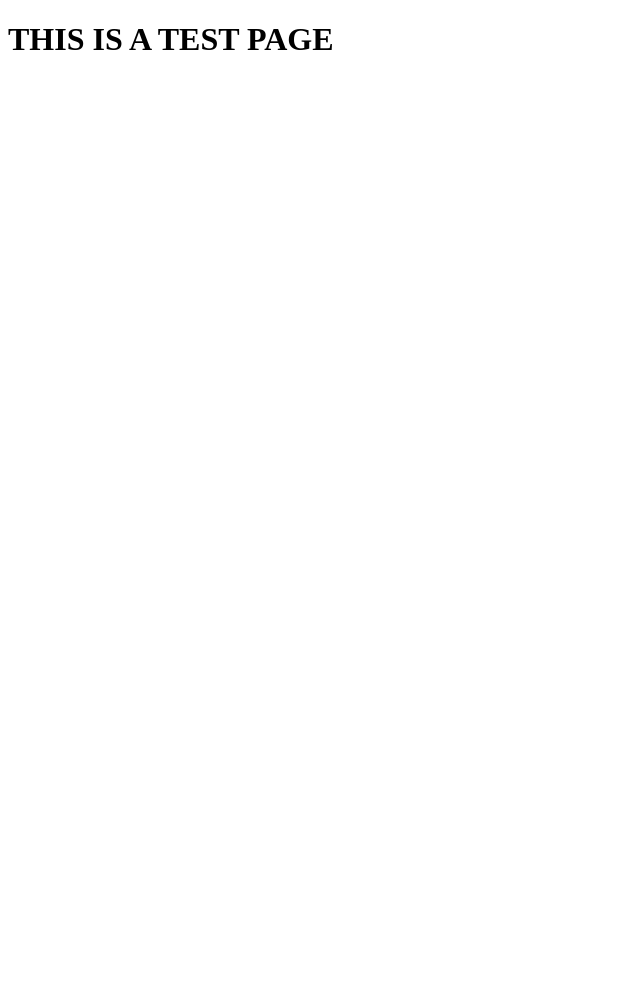
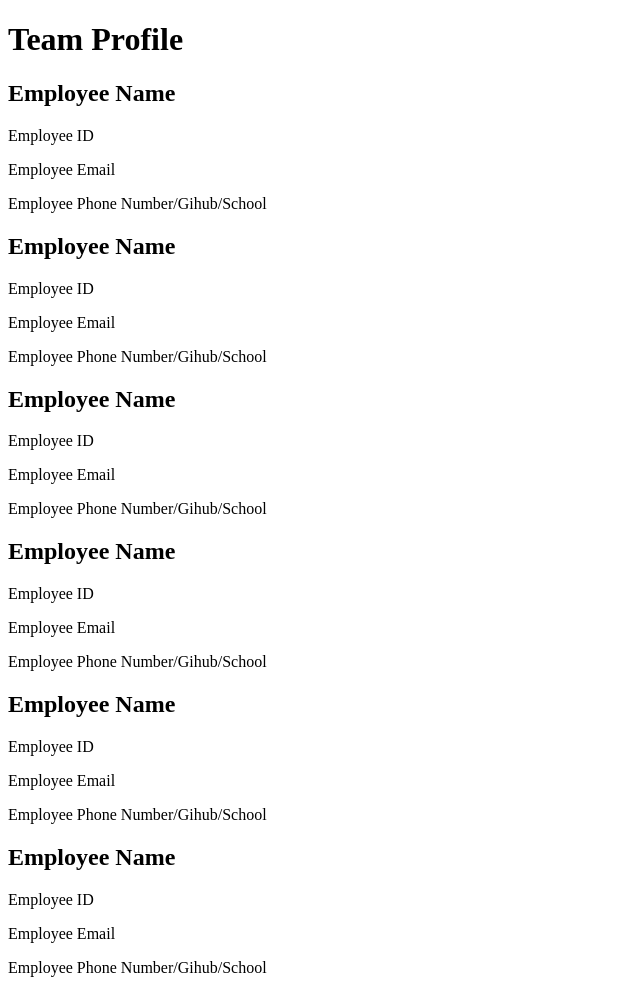
Before and after one commit to MMMPhoto/team-profile-generator, a website: page src/indexTemplate.html in a window 1280 px wide. Shown: the whole page, without its empty margins (0-640 px from the left). Before the commit the page ends 800 px from the top, so only its background shows below. Drawn offline with Linux system fonts and the light colour scheme.

Commit message:
Generate HTML file working w/ inputs

```diff
--- a/index.js
+++ b/index.js
@@ -49,7 +49,6 @@ function userInput(questions, firstTime) {
 
 userInput(questions, firstTime)
 .then((answers) => {
-    createEmployeeList(answers);
     console.log(employeeList);
     fs.writeFile('./dist/index.html', `${generateHTML(employeeList)}`, (err) =>
         err ? console.log(err) : console.log('Success!')
--- a/src/indexTemplate.html
+++ b/src/indexTemplate.html
@@ -4,9 +4,47 @@
     <meta charset="UTF-8">
     <meta http-equiv="X-UA-Compatible" content="IE=edge">
     <meta name="viewport" content="width=device-width, initial-scale=1.0">
-    <title>Document</title>
+    <title>Team Profile</title>
 </head>
 <body>
-    <h1>THIS IS A TEST PAGE</h1>
+    <header>
+        <h1>Team Profile</h1>
+    </header>
+    <div class="employee-card">
+        <h2 class="employee-header">Employee Name</h2>
+        <p class="detail-item">Employee ID</p>
+        <p class="detail-item">Employee Email</p>
+        <p class="detail-item">Employee Phone Number/Gihub/School</p>
+    </div>
+    <div class="employee-card">
+        <h2 class="employee-header">Employee Name</h2>
+        <p class="detail-item">Employee ID</p>
+        <p class="detail-item">Employee Email</p>
+        <p class="detail-item">Employee Phone Number/Gihub/School</p>
+    </div>
+    <div class="employee-card">
+        <h2 class="employee-header">Employee Name</h2>
+        <p class="detail-item">Employee ID</p>
+        <p class="detail-item">Employee Email</p>
+        <p class="detail-item">Employee Phone Number/Gihub/School</p>
+    </div>
+    <div class="employee-card">
+        <h2 class="employee-header">Employee Name</h2>
+        <p class="detail-item">Employee ID</p>
+        <p class="detail-item">Employee Email</p>
+        <p class="detail-item">Employee Phone Number/Gihub/School</p>
+    </div>
+    <div class="employee-card">
+        <h2 class="employee-header">Employee Name</h2>
+        <p class="detail-item">Employee ID</p>
+        <p class="detail-item">Employee Email</p>
+        <p class="detail-item">Employee Phone Number/Gihub/School</p>
+    </div>
+    <div class="employee-card">
+        <h2 class="employee-header">Employee Name</h2>
+        <p class="detail-item">Employee ID</p>
+        <p class="detail-item">Employee Email</p>
+        <p class="detail-item">Employee Phone Number/Gihub/School</p>
+    </div>
 </body>
 </html>
```
Also changed, not shown: src/generateHTML.js (+29 -6 lines).
